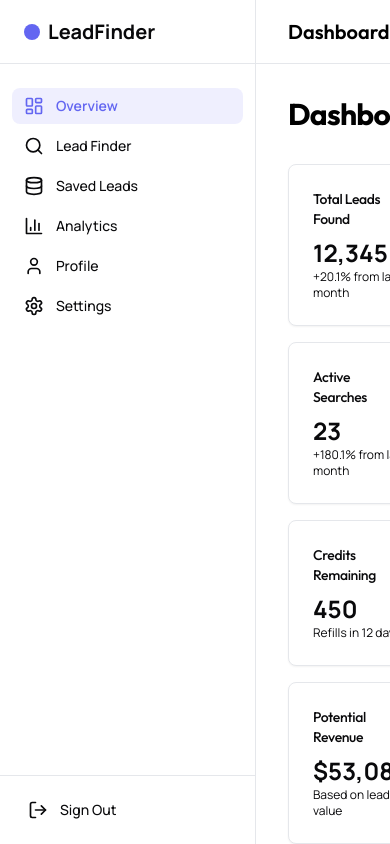
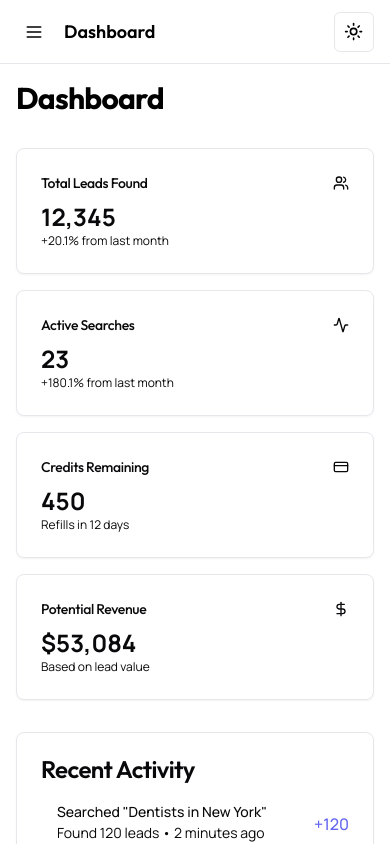
Before and after one commit to Ibtehaj99/Ultimate-Lead-Finder, a Next.js app: page /dashboard in a window 390 px wide. Built offline with nearby package versions, Linux system fonts and the light colour scheme.

Commit message:
Fix: Mobile responsive UI - collapsible sidebar, hamburger menu, mobile-friendly lead cards and dashboard layout

```diff
--- a/src/app/dashboard/layout.tsx
+++ b/src/app/dashboard/layout.tsx
@@ -1,3 +1,6 @@
+"use client";
+
+import { useState } from "react";
 import { Sidebar } from "@/components/dashboard/sidebar";
 import { Header } from "@/components/dashboard/header";
 import { AppProvider } from "@/context/AppContext";
@@ -7,13 +10,15 @@ export default function DashboardLayout({
 }: {
     children: React.ReactNode;
 }) {
+    const [sidebarOpen, setSidebarOpen] = useState(false);
+
     return (
         <AppProvider>
             <div className="flex h-screen overflow-hidden bg-background">
-                <Sidebar />
-                <div className="flex flex-1 flex-col overflow-hidden">
-                    <Header />
-                    <main className="flex-1 overflow-y-auto bg-muted/20 p-8">
+                <Sidebar isOpen={sidebarOpen} onClose={() => setSidebarOpen(false)} />
+                <div className="flex flex-1 flex-col overflow-hidden w-0">
+                    <Header onMenuClick={() => setSidebarOpen(true)} />
+                    <main className="flex-1 overflow-y-auto bg-muted/20 p-4 md:p-8">
                         {children}
                     </main>
                 </div>
--- a/src/app/dashboard/page.tsx
+++ b/src/app/dashboard/page.tsx
@@ -68,8 +68,8 @@ export default function DashboardPage() {
                 />
             </div>
 
-            <div className="grid gap-4 md:grid-cols-2 lg:grid-cols-7">
-                <Card className="col-span-4 border-border bg-card">
+            <div className="grid gap-4 grid-cols-1 lg:grid-cols-7">
+                <Card className="lg:col-span-4 border-border bg-card">
                     <CardHeader>
                         <CardTitle className="text-card-foreground">Recent Activity</CardTitle>
                     </CardHeader>
@@ -89,7 +89,7 @@ export default function DashboardPage() {
                         </div>
                     </CardContent>
                 </Card>
-                <Card className="col-span-3 border-border bg-card">
+                <Card className="lg:col-span-3 border-border bg-card">
                     <CardHeader>
                         <CardTitle className="text-card-foreground">Platform Stats</CardTitle>
                     </CardHeader>
--- a/src/app/dashboard/search/page.tsx
+++ b/src/app/dashboard/search/page.tsx
@@ -136,7 +136,8 @@ export default function SearchPage() {
                     <>
                         {viewMode === "list" ? (
                             <div className="w-full text-left text-sm text-muted-foreground">
-                                <div className="sticky top-0 z-10 grid grid-cols-8 gap-4 border-b border-border bg-muted/50 px-4 py-3 font-medium text-foreground">
+                                {/* Desktop table header - hidden on mobile */}
+                                <div className="sticky top-0 z-10 hidden md:grid grid-cols-8 gap-4 border-b border-border bg-muted/50 px-4 py-3 font-medium text-foreground">
                                     <div className="col-span-2">Business Name</div>
                                     <div>Platform</div>
                                     <div>Website</div>
@@ -146,7 +147,52 @@ export default function SearchPage() {
                                     <div className="text-right">Actions</div>
                                 </div>
                                 {leads.map((lead) => (
-                                    <div key={lead.id} className="grid grid-cols-8 gap-4 border-b border-border px-4 py-3 hover:bg-muted/50 transition-colors items-center">
+                                    <div key={lead.id}>
+                                        {/* Mobile card view */}
+                                        <div className="md:hidden border-b border-border p-4 space-y-2 hover:bg-muted/50 transition-colors">
+                                            <div className="flex items-start justify-between">
+                                                <div>
+                                                    <div className="font-medium text-foreground text-base">{lead.name}</div>
+                                                    <div className="text-xs text-muted-foreground flex items-center gap-1 mt-0.5"><MapPin className="h-3 w-3" /> {lead.location}</div>
+                                                </div>
+                                                <span className={cn(
+                                                    "inline-flex items-center rounded-full px-2 py-1 text-xs font-medium ring-1 ring-inset shrink-0",
+                                                    lead.status.includes("No") || lead.status.includes("Old")
+                                                        ? "bg-red-400/10 text-red-500 ring-red-400/20"
+                                                        : "bg-green-400/10 text-green-500 ring-green-400/20"
+                                                )}>
+                                                    {lead.status.includes("No") || lead.status.includes("Old") ? <ShieldAlert className="mr-1 h-3 w-3" /> : <CheckCircle2 className="mr-1 h-3 w-3" />}
+                                                    {lead.status}
+                                                </span>
+                                            </div>
+                                            <div className="flex flex-wrap gap-x-4 gap-y-1 text-xs">
+                                                <span className="flex items-center gap-1">
+                                                    <span className={cn("inline-block h-2 w-2 rounded-full", lead.platform.includes("Google") ? "bg-blue-500" : "bg-pink-500")}></span>
+                                                    {lead.platform}
+                                                </span>
+                                                {lead.website && (
+                                                    <a href={lead.website.startsWith("http") ? lead.website : `https://${lead.website}`} target="_blank" className="text-primary hover:underline flex items-center gap-1 truncate max-w-[180px]">
+                                                        <Globe className="h-3 w-3 shrink-0" /> {lead.website.replace(/^https?:\/\//, '')}
+                                                    </a>
+                                                )}
+                                            </div>
+                                            <div className="flex flex-wrap gap-x-4 gap-y-1 text-xs pt-1">
+                                                {lead.phone && (
+                                                    <a href={`tel:${lead.phone}`} className="text-foreground hover:text-primary transition-colors">{lead.phone}</a>
+                                                )}
+                                                {lead.email ? (
+                                                    <a href={`mailto:${lead.email}`} className="text-primary hover:underline flex items-center gap-1 truncate max-w-[200px]">
+                                                        <Mail className="h-3 w-3 shrink-0" />
+                                                        <span className="truncate">{lead.email}</span>
+                                                    </a>
+                                                ) : (
+                                                    <span className="text-muted-foreground italic">Email not found</span>
+                                                )}
+                                            </div>
+                                        </div>
+
+                                        {/* Desktop table row */}
+                                        <div className="hidden md:grid grid-cols-8 gap-4 border-b border-border px-4 py-3 hover:bg-muted/50 transition-colors items-center">
                                             <div className="col-span-2">
                                                 <div className="font-medium text-foreground">{lead.name}</div>
                                                 <div className="text-xs text-muted-foreground flex items-center gap-1"><MapPin className="h-3 w-3" /> {lead.location}</div>
@@ -196,6 +242,7 @@ export default function SearchPage() {
                                                 <Button variant="ghost" size="icon" className="h-8 w-8 text-muted-foreground">
                                                     <MoreHorizontal className="h-4 w-4" />
                                                 </Button>
+                                            </div>
                                         </div>
                                     </div>
                                 ))}
--- a/src/components/dashboard/header.tsx
+++ b/src/components/dashboard/header.tsx
@@ -1,11 +1,24 @@
 "use client";
 
 import { ThemeToggle } from "@/components/theme-toggle";
+import { Menu } from "lucide-react";
 
-export function Header() {
+interface HeaderProps {
+    onMenuClick?: () => void;
+}
+
+export function Header({ onMenuClick }: HeaderProps) {
     return (
-        <header className="flex h-16 items-center justify-between border-b border-border bg-background px-8">
-            <h1 className="text-xl font-semibold text-foreground">Dashboard</h1>
+        <header className="flex h-16 items-center justify-between border-b border-border bg-background px-4 md:px-8">
+            <div className="flex items-center gap-3">
+                <button
+                    onClick={onMenuClick}
+                    className="md:hidden rounded-md p-2 text-muted-foreground hover:bg-secondary hover:text-foreground transition-colors"
+                >
+                    <Menu className="h-5 w-5" />
+                </button>
+                <h1 className="text-lg md:text-xl font-semibold text-foreground">Dashboard</h1>
+            </div>
             <div className="flex items-center gap-4">
                 <ThemeToggle />
             </div>
--- a/src/components/dashboard/sidebar.tsx
+++ b/src/components/dashboard/sidebar.tsx
@@ -1,7 +1,7 @@
 "use client";
 
 import { cn } from "@/lib/utils";
-import { BarChart3, Database, Home, LayoutDashboard, LogOut, Search, Settings, User } from "lucide-react";
+import { BarChart3, Database, Home, LayoutDashboard, LogOut, Search, Settings, User, X } from "lucide-react";
 import Link from "next/link";
 import { usePathname } from "next/navigation";
 
@@ -14,16 +14,42 @@ const sidebarItems = [
     { icon: Settings, label: "Settings", href: "/dashboard/settings" },
 ];
 
-export function Sidebar() {
+interface SidebarProps {
+    isOpen?: boolean;
+    onClose?: () => void;
+}
+
+export function Sidebar({ isOpen, onClose }: SidebarProps) {
     const pathname = usePathname();
 
     return (
-        <div className="flex h-screen w-64 flex-col border-r border-border bg-card text-card-foreground">
-            <div className="flex h-16 items-center border-b border-border px-6">
+        <>
+            {/* Mobile overlay */}
+            {isOpen && (
+                <div
+                    className="fixed inset-0 z-40 bg-black/50 md:hidden"
+                    onClick={onClose}
+                />
+            )}
+
+            <div
+                className={cn(
+                    "fixed inset-y-0 left-0 z-50 flex h-screen w-64 flex-col border-r border-border bg-card text-card-foreground transition-transform duration-300 ease-in-out md:static md:translate-x-0",
+                    isOpen ? "translate-x-0" : "-translate-x-full"
+                )}
+            >
+                <div className="flex h-16 items-center justify-between border-b border-border px-6">
                     <Link href="/" className="flex items-center gap-2 font-bold text-xl text-foreground">
                         <span className="h-4 w-4 rounded-full bg-primary" />
                         LeadFinder
                     </Link>
+                    {/* Mobile close button */}
+                    <button
+                        onClick={onClose}
+                        className="md:hidden rounded-md p-1.5 text-muted-foreground hover:bg-secondary hover:text-foreground transition-colors"
+                    >
+                        <X className="h-5 w-5" />
+                    </button>
                 </div>
 
                 <div className="flex-1 overflow-y-auto py-6">
@@ -34,6 +60,7 @@ export function Sidebar() {
                                 <Link
                                     key={item.href}
                                     href={item.href}
+                                    onClick={onClose}
                                     className={cn(
                                         "flex items-center gap-3 rounded-lg px-3 py-2 text-sm font-medium transition-colors",
                                         isActive
@@ -56,5 +83,6 @@ export function Sidebar() {
                     </button>
                 </div>
             </div>
+        </>
     );
 }
```
Lines whose indentation alone changed are shown as unchanged.
